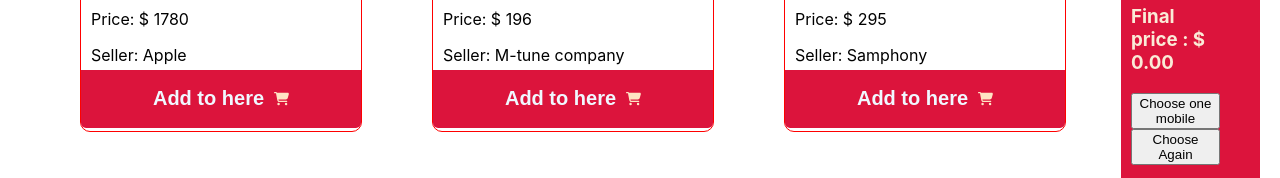
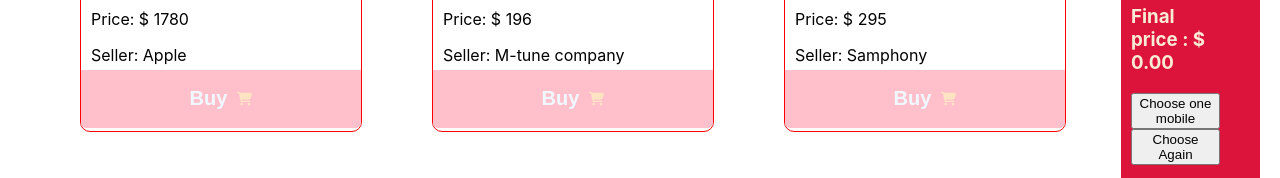
Before and after one commit to Sarfaraj116/lucky-one-assgn-8, a React (Create React App) app: page / in a window 1280 px wide. Shown: the part 498-676 px from the top of the page. Built offline with nearby package versions, Linux system fonts and the light colour scheme.

Commit message:
new file

```diff
--- a/src/components/Mobile/Mobile.js
+++ b/src/components/Mobile/Mobile.js
@@ -27,11 +27,7 @@ const Mobile = () => {
             <div className="cart-container">
                 <Cart cart={cart}></Cart>
             </div>
-            {/* <div className='bonas-question'>
-                <h1>1.Question:How react work?</h1>
-                <h2>Ans:React is not a freamwowk .It is just a libray devloped by Facebook to solve some problems that they were facing earlier. It designs simple views for each state in our application, and React will efficiently update and render just the right component when we data changes. The declarative view makes our code more predictable and easier to debug.
-                    A React application is made of multiple components, each responsible for rendering a small, reusable piece of HTML. Components can be nested within other components to allow complex applications to be built out of simple building blocks. A component may also maintain an internal state – for example, a TabList component may store a variable corresponding to the currently open tab.</h2>
-            </div> */}
+
         </div>
     );
 };
--- a/src/components/Product/Product.css
+++ b/src/components/Product/Product.css
@@ -26,7 +26,7 @@
 }
 .btn-cart{
     width: 100%;
-    background-color: crimson;
+    background-color: pink;
     border-radius: 0px 0px 5px 5px;
     border: none;
     display: flex;
--- a/src/components/Product/Product.js
+++ b/src/components/Product/Product.js
@@ -14,7 +14,7 @@ const Product = (props) => {
                 <p>Seller: {seller}</p>
             </div>
             <button onClick={() => props.addClick(props.product)} className='btn-cart'>
-                <h2 className='btn-text'>Add to here</h2>
+                <h2 className='btn-text'>Buy</h2>
                 <FontAwesomeIcon className='icon' icon={faCartShopping}></FontAwesomeIcon>
             </button>
         </div>
```
Also changed, not shown: 1 other file (tests, documents, lock files or other folders).
